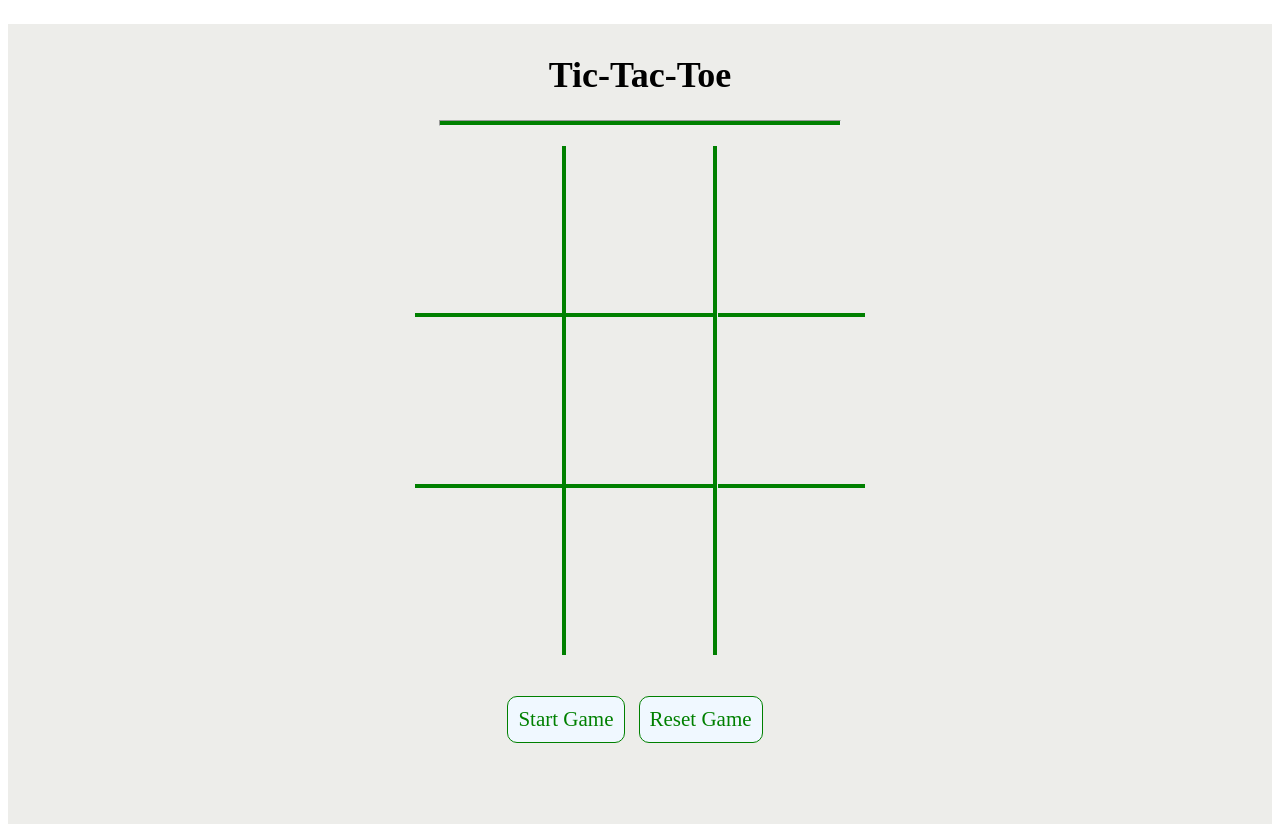
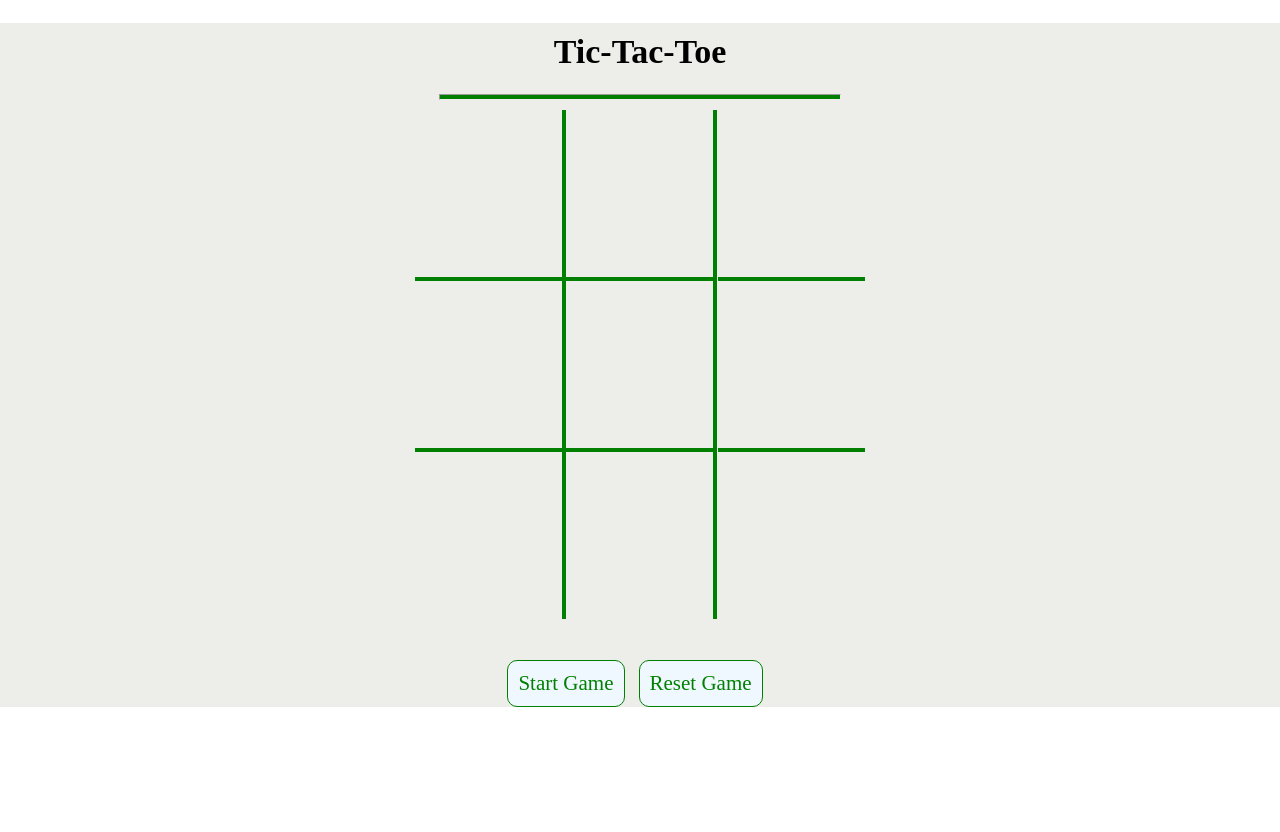
Before and after one commit to SilviuBadic/tic-tac-toe-javascript, a plain HTML site: page index.html in a window 1280 px wide. After the commit the page ends 800 px from the top, so only its background shows below. Drawn offline with Linux system fonts and the light colour scheme.

Commit message:
update margins

```diff
--- a/tic-tac-toe.css
+++ b/tic-tac-toe.css
@@ -1,15 +1,18 @@
+body{
+  margin:0;
+}
+
 h1{
   text-align: center;
   font-family: 'Times New Roman', Times, serif;
-  font-size: 36px;
+  font-size: 34px;
   color: black;
-  padding-top: 30px;
+  padding-top: 10px;
 }
 
 .main_box{
 text-align: center;
 width: 100%;
-height: 100vh;
 margin-left: auto;
 margin-right: auto;
 background-color: rgb(237, 237, 234);
@@ -26,7 +29,7 @@ hr{
   height: 450px;
   margin-left: auto;
   margin-right: auto;
-  margin-top: 20px;
+  margin-top: 10px;
   display: flex;
   flex-wrap: wrap;
 }
@@ -53,8 +56,6 @@ hr{
   padding-bottom: 20px;
 }
 
-
-
 .horizontal-line{
   border-bottom: 4px solid green;
 
@@ -62,7 +63,6 @@ hr{
 
 .vertical-line{
   border-right: 4px solid green;
-
 }
 
 .winner {
@@ -133,7 +133,6 @@ hr{
   font-size: 24px;
   font-family: 'Times New Roman', Times, serif;
   color: red;
-
 }
 
 .tile:hover{
```
